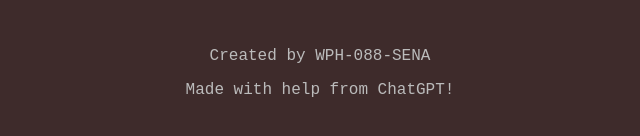
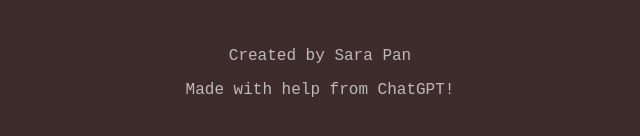
Before and after one commit to pansarasara/vibracode_fortune_telling, a plain HTML site: page index.html in a window 1280 px wide. Shown: the part 786-922 px from the top of the page, 320-960 px from the left. Drawn offline with Linux system fonts and the light colour scheme.

Commit message:
Update index.html

```diff
--- a/index.html
+++ b/index.html
@@ -135,7 +135,7 @@
 
     <!-- Footer with Created By Line -->
     <div id="footer">
-        <p>Created by WPH-088-SENA</p>
+        <p>Created by Sara Pan</p>
         <p>Made with help from ChatGPT!</p>
     </div>
 
```
